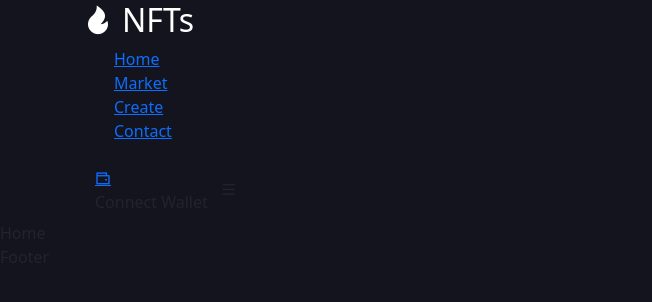
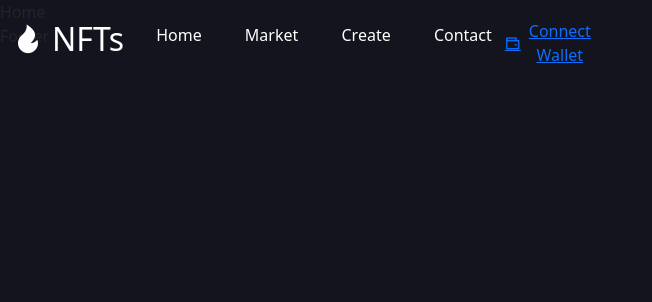
Before and after one commit to tkaveen/NFT-Marketplace-ReactJS, a React (Create React App) app: page /Home in a window 1280 px wide. Shown: the top 302 px of the page, without its empty margins (0-652 px from the left). Built offline with nearby package versions, Linux system fonts and the light colour scheme.

Commit message:
Navbar css added

```diff
--- a/src/components/Header/Header.css
+++ b/src/components/Header/Header.css
@@ -0,0 +1,26 @@
+.header {
+  width: 100px;
+  height: 70px;
+  line-height: 70px;
+  position: fixed;
+  top: 0;
+  left: 0;
+  z-index: 1111111;
+}
+
+.navigation {
+  display: flex;
+  align-items: center;
+  justify-content: space-between;
+}
+
+.nav__list {
+  display: flex;
+  align-items: center;
+  column-gap: 2.7rem;
+}
+
+.nav__item a {
+  text-decoration: none;
+  color: #fff;
+}
--- a/src/components/Header/Header.jsx
+++ b/src/components/Header/Header.jsx
@@ -46,14 +46,14 @@ const Header = () => {
             </ul>
           </div>
 
-          <div className="nav__right">
+          <div className="nav__right d-flex align-items-center gap-5">
             <button className="btn">
               <Link to="/wallet" className=" d-flex gap-2 align-items-center ">
                 <span>
                   <i class="ri-wallet-line"></i>
                 </span>
+                Connect Wallet
               </Link>
-              Connect Wallet
             </button>
 
             <span className="mobile__menu">
```
